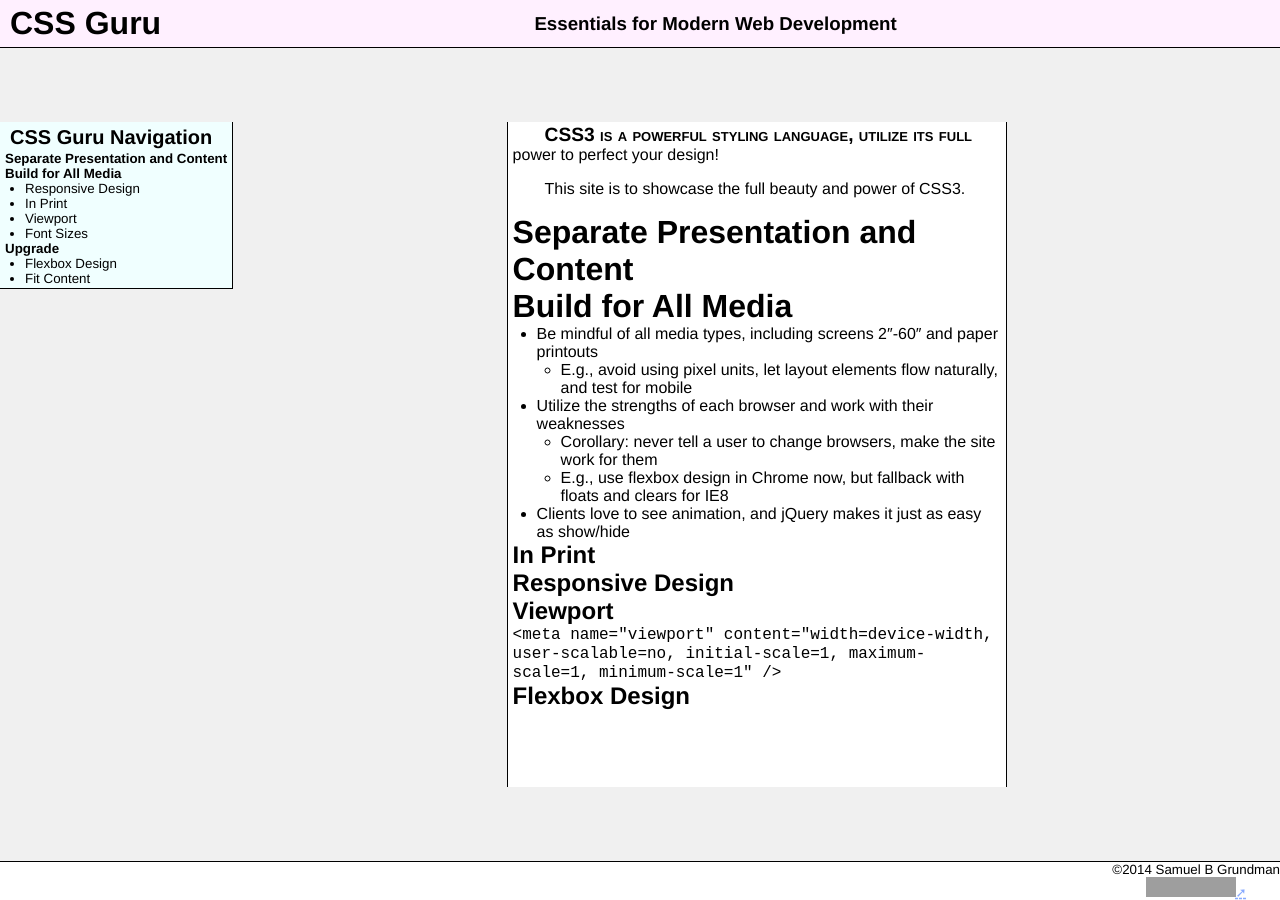
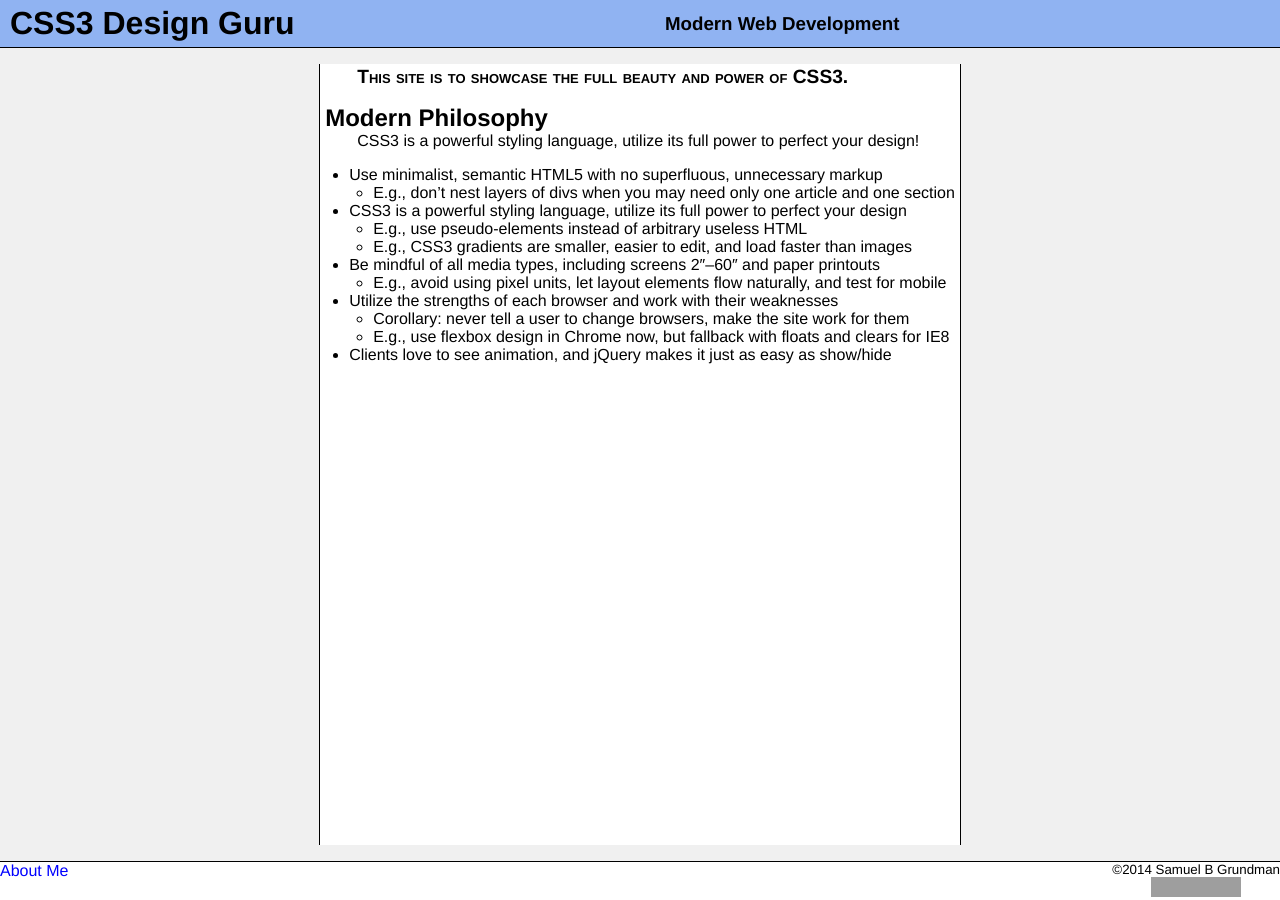
Before and after one commit to YodasWs/css-guru, a Jekyll site: the page built from index.html, in a window 1280 px wide. Built offline with Jekyll 4.4.1, drawn with Linux system fonts in a browser that asks for light colours; nearby versions of some CDN libraries; grey boxes are pictures that could not be loaded.

Commit message:
Basic Site
Some content for a basic site

```diff
--- a/_config.yml
+++ b/_config.yml
@@ -1,6 +1,12 @@
 ---
 include: ['index.html', 'css']
-exclude: ['README.md', 'CNAME', 'css3design.guru.conf']
+exclude: ['README.md', 'CNAME', 'css3design.guru.conf','css3design.guru.rss']
 encoding: 'UTF-8'
 future: false
 excerpt_separator: "\n"
+title: 'CSS3 Design Guru'
+url: 'http://css3design.guru'
+description: ''
+copyright: '&copy;2014 Samuel B Grundman'
+email: samuel@yodas.ws
+devName: 'Samuel B Grundman'
--- a/_layouts/main.html
+++ b/_layouts/main.html
@@ -1,24 +1,32 @@
 <!DOCTYPE html>
 <html>
 <head>
-<title>CSS Guru &mdash; {{ page.title }}</title>
+<title>{{ site.title }} &mdash; {{ page.title }}</title>
 <meta name="viewport" content="width=device-width, user-scalable=no, initial-scale=1, maximum-scale=1, minimum-scale=1" />
+<meta http-equiv="Content-type" content="text/html; charset=utf8" />
+<meta charset="utf8" />
 <script src="http://ajax.googleapis.com/ajax/libs/jquery/1.10.2/jquery.min.js"></script>
+{% comment %}
+<link rel="alternate" href="/feed.xml" type="application/xml+rss" />
+{% endcomment %}
 <link rel="stylesheet" href="/css/default.css" />
 </head>
 <body>
 <header>
-	<a href="/"><h1>CSS Guru</h1></a>
+	<a href="/"><h1>{{site.title}}</h1></a>
 	<h3>{{ page.title }}</h3>
 </header>
+{% comment %}
 <nav>
 	<h1>CSS Guru Navigation</h1>
-	<h2>Separate Presentation and Content</h2>
-	<ul>
-	{% for post in site.posts %}
-		<li><a href="{{ post.url }}">{{ post.title }}</a></li>
+	{% for cat in site.categories %}
+		<h2>{{ forloop.index }}</h2>
+		<ul>
+		{% for post in cat %}
+			<li><a href="{{ post.url }}">{{ post.title }}</a></li>
+		{% endfor %}
+		</ul>
 	{% endfor %}
-	</ul>
 	<h2>Build for All Media</h2>
 	<ul>
 		<li><a>Responsive Design</a></li>
@@ -32,11 +40,15 @@
 		<li>Fit Content</li>
 	</ul>
 </nav>
+{% endcomment %}
 <main>
 {{ content }}
 </main>
 <footer>
-	<small>&copy;2014 Samuel B Grundman<br/>
+	{% unless page.url contains '/about' %}
+	<a href="/about">About Me</a>
+	{% endunless %}
+	<small>{{ site.copyright }}<br/>
 		<a href="http://creativecommons.org/licenses/by/4.0/"><img src="http://i.creativecommons.org/l/by/3.0/88x31.png" alt="CC BY 4.0"/></a>
 	</small>
 </footer>
--- a/css/default.css
+++ b/css/default.css
@@ -10,7 +10,8 @@ a[href^="http"]:link, a[href^="http"]:visited {
 	-webkit-text-decoration-style: dashed; -moz-text-decoration-style: dashed; text-decoration-style: dashed;
 	color: #88aaff;
 }
-a[href^="http"]:link::after, a[href^="http"]:visited::after {
+main a[href^="http"]:link::after, main a[href^="http"]:visited::after,
+nav a[href^="http"]:link::after,  nav a[href^="http"]:visited::after {
 	display: inline; content: '\279a';
 }
 p { text-indent: 2em; margin-bottom: 1em; }
@@ -39,13 +40,13 @@ body > header {
 	-webkit-align-items: center; -ms-align-items: center; align-items: center;
 	border-bottom: 1px solid black;
 	text-align: center;
-	background-color: #fff0ff;
+	background-color: #90b3f2;
 }
 body > main {
 	-webkit-align-self: stretch; -ms-align-self: stretch; align-self: stretch;
 	min-height: 85vh;
-	min-height: max(min(85vh, 500px), 200px);
-	max-width: 500px; margin: 0 auto;
+	max-width: 70vw;
+	margin: 0 auto;
 	border-right: 1px solid black;
 	border-left: 1px solid black;
 	padding: 2px 5px;
@@ -54,11 +55,9 @@ body > main {
 body > nav {
 	border-right: 1px solid black; border-bottom: 1px solid black;
 	float: left; font-size: smaller;
-	background-color: #f0ffff;
 }
 body > aside {
 	border-left: 1px solid black; border-bottom: 1px solid black;
-	background-color: #fffff0;
 	float: right;
 }
 body > footer {
@@ -108,6 +107,9 @@ nav > ul > li {
 body > main::first-line {
 	font-weight: bold; font-size: larger; font-variant: small-caps;
 }
+body > main > section:not(:first-child) {
+	margin-top: 1em;
+}
 body > main > a {
 	display: block; text-align: center; font-size: smaller;
 	max-width: -webkit-fit-content; max-width: -moz-fit-content; max-width: fit-content;
--- a/index.html
+++ b/index.html
@@ -1,11 +1,34 @@
 ---
 layout: main
-title: Essentials for Modern Web Development
+title: Modern Web Development
 ---
+<p>This site is to showcase the full beauty and power of CSS3.</p>
 <section>
+	<h1>Modern Philosophy</h1>
 	<p>CSS3 is a powerful styling language, utilize its full power to perfect your design!</p>
-	<p>This site is to showcase the full beauty and power of CSS3.</p>
+	<ul>
+		<li>Use minimalist, semantic HTML5 with no superfluous, unnecessary markup<ul>
+			<li>E.g., don&rsquo;t nest layers of divs when you may need only one article and one section</li>
+		</ul></li>
+		<li>CSS3 is a powerful styling language, utilize its full power to perfect your design<ul>
+			<li>E.g., use pseudo-elements instead of arbitrary useless HTML</li>
+			<li>E.g., CSS3 gradients are smaller, easier to edit, and load faster than images</li>
+		</ul></li>
+		<li>Be mindful of all media types, including screens 2&Prime;&ndash;60&Prime; and paper printouts<ul>
+			<li>E.g., avoid using pixel units, let layout elements flow naturally, and test for mobile</li>
+		</ul></li>
+		<li>Utilize the strengths of each browser and work with their weaknesses<ul>
+			<li>Corollary: never tell a user to change browsers, make the site work for them</li>
+			<li>E.g., use flexbox design in Chrome now, but fallback with floats and clears for IE8</li>
+		</ul></li>
+		<li>Clients love to see animation, and jQuery makes it just as easy as show/hide</li>
+	</ul>
 </section>
+{% comment %}
+<section>
+	<h1>Go Mobile</h1>
+</section>
+
 <h1>Separate Presentation and Content</h1>
 {% for post in site.posts %}
 <h2>{{ post.title }}</h2>
@@ -13,16 +36,6 @@ title: Essentials for Modern Web Development
 <a href="{{ post.url }}">Read More&hellip;</a>
 {% endfor %}
 <h1>Build for All Media</h1>
-<ul>
-	<li>Be mindful of all media types, including screens 2&#x2033;-60&#x2033; and paper printouts<ul>
-		<li>E.g., avoid using pixel units, let layout elements flow naturally, and test for mobile</li>
-	</ul></li>
-	<li>Utilize the strengths of each browser and work with their weaknesses<ul>
-		<li>Corollary: never tell a user to change browsers, make the site work for them</li>
-		<li>E.g., use flexbox design in Chrome now, but fallback with floats and clears for IE8</li>
-	</ul></li>
-	<li>Clients love to see animation, and jQuery makes it just as easy as show/hide</li>
-</ul>
 <article>
 	<h1>In Print</h1>
 </article>
@@ -34,3 +47,4 @@ title: Essentials for Modern Web Development
 <article>
 	<h1>Flexbox Design</h1>
 </article>
+{% endcomment %}
```
Also changed, not shown: about.html (added, +40 -0 lines).
